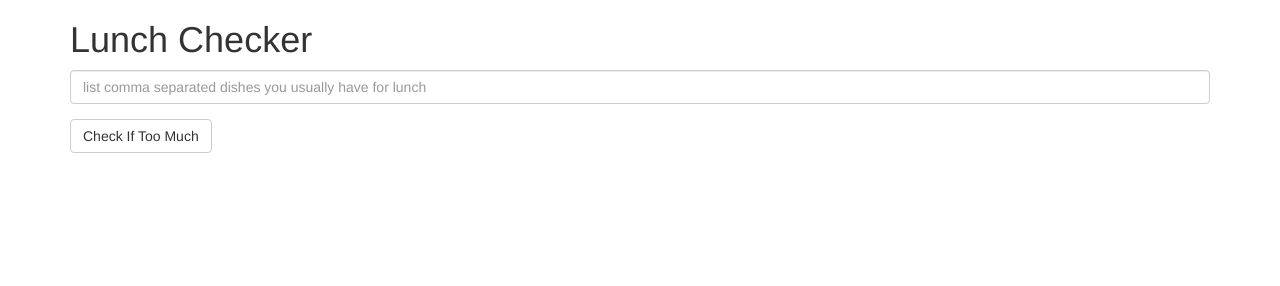
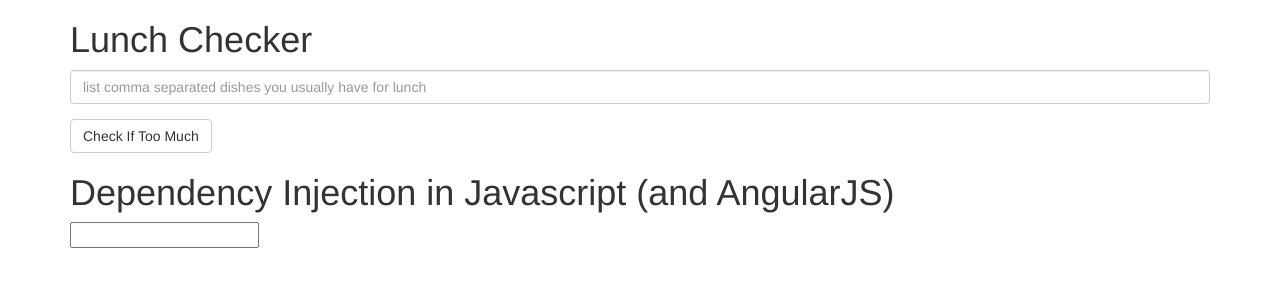
Before and after one commit to MehdiDolati/CourseraAngularJS, a plain HTML site: page SolutionToAssignment1/index.html in a window 1280 px wide. Drawn offline with Linux system fonts and the light colour scheme.

Commit message:
Update index.html

```diff
--- a/SolutionToAssignment1/index.html
+++ b/SolutionToAssignment1/index.html
@@ -23,6 +23,11 @@
          <div class="form-group message">
            <!-- Your message can go here. -->
          </div>
+         <h1>Dependency Injection in Javascript
+        (and AngularJS)</h1>
+        <div ng-controller='DIController'>
+            <input type="text" ng-model="name" ng-blur="upper();">
+        </div>
    </div>
 
 </body>
```
